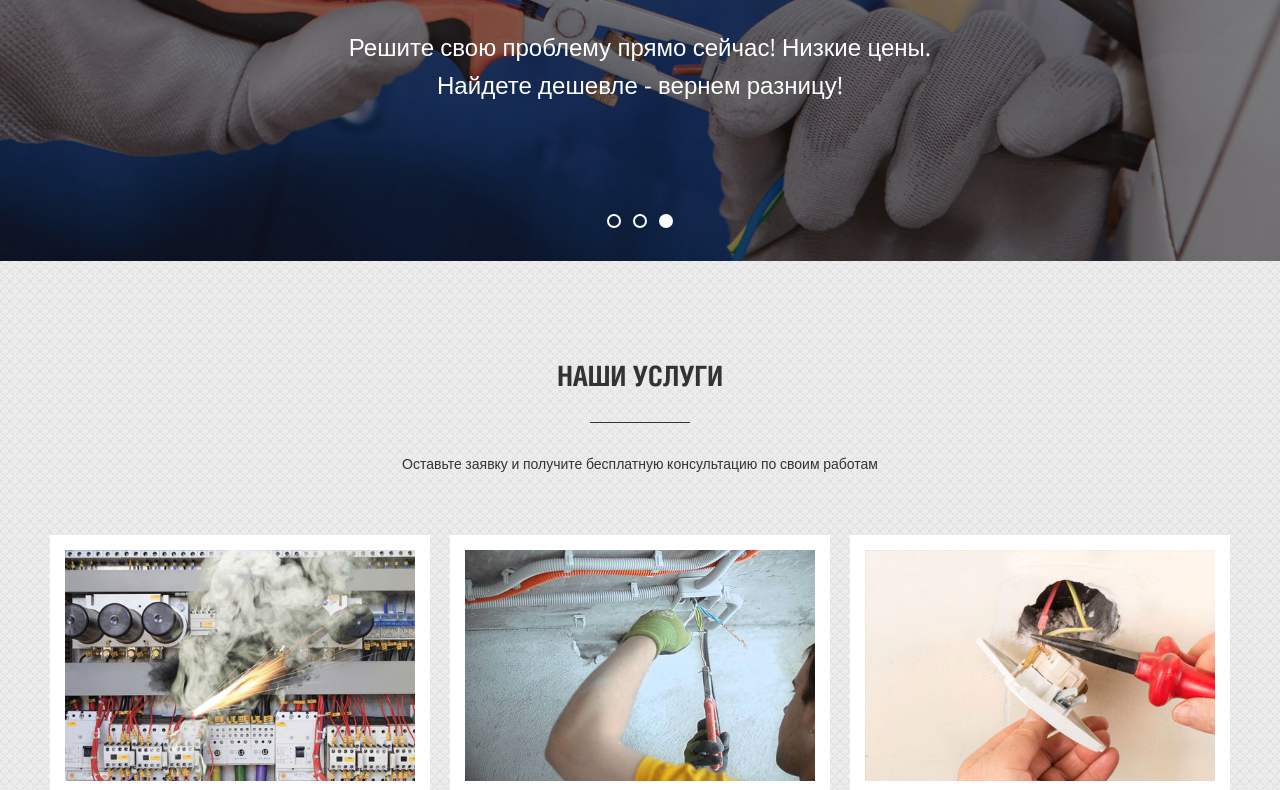
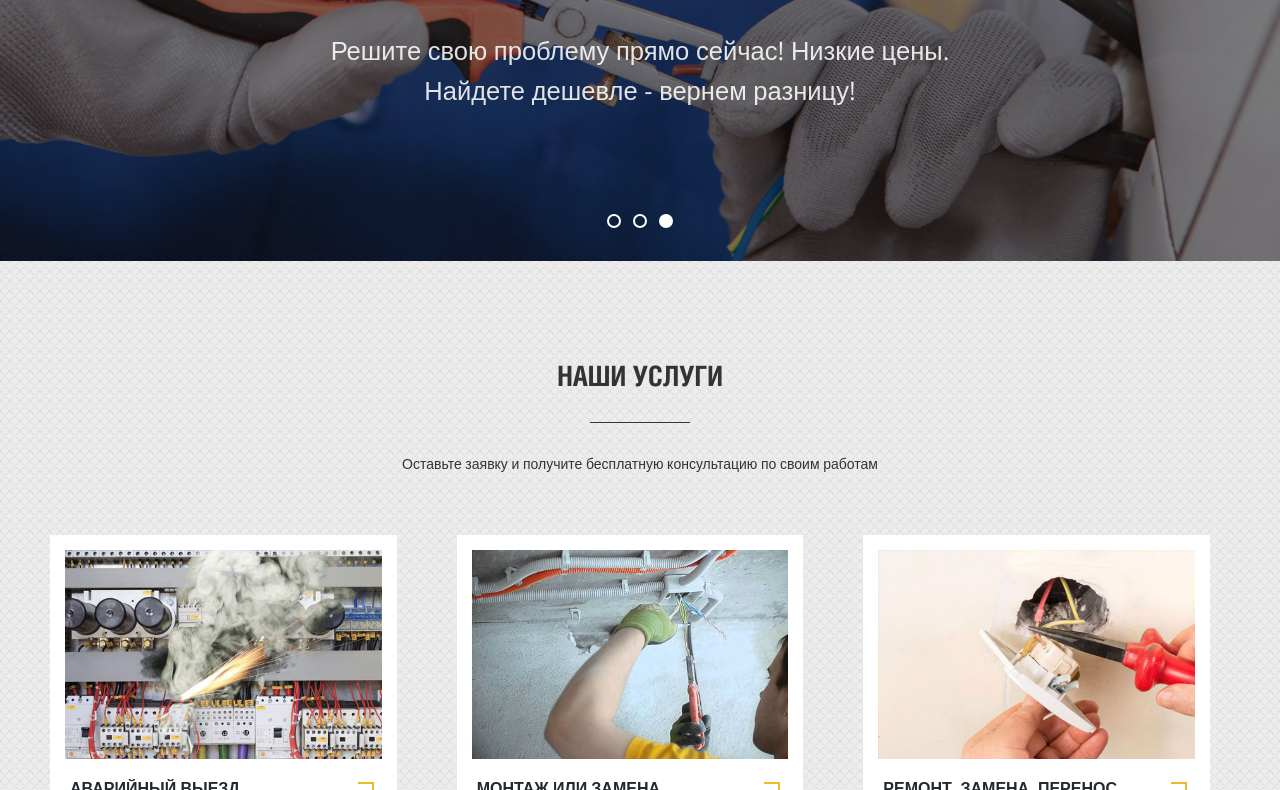
Before and after one commit to Gorbunov-it/Electrician, a website built with webpack: page dist/index.html in a window 1280 px wide. Shown: the part 359-1149 px from the top of the page. Built offline with nearby package versions, Linux system fonts and the light colour scheme; files whose address does not match are found by name.

Commit message:
Блок "Наши услуги"

```diff
--- a/package.json
+++ b/package.json
@@ -18,6 +18,9 @@
     "url": "https://github.com/Gorbunov-it/Electrician/issues"
   },
   "homepage": "https://github.com/Gorbunov-it/Electrician#readme",
+  "dependencies": {
+    "swiper": "^11.0.5"
+  },
   "devDependencies": {
     "webpack": "^5.90.0",
     "webpack-cli": "^5.1.4",
--- a/src/index.js
+++ b/src/index.js
@@ -2,8 +2,10 @@ import up from "./modules/up";
 import menu from "./modules/topMenu";
 import slider from "./modules/slider";
 import accordion from "./modules/accordion";
+import cardSlider from "./modules/cardSlider";
 
 up();
 menu();
 slider();
 accordion();
+cardSlider();
--- /dev/null
+++ b/src/modules/cardSlider.js
@@ -0,0 +1,31 @@
+import Swiper from "swiper";
+import { Navigation } from "swiper/modules";
+const cardSlider = () => {
+  const swiper = new Swiper(".swiper", {
+    modules: [Navigation],
+    loop: true,
+    slidesPerView: 3,
+    spaceBetween: 30,
+    freeMode: true,
+    navigation: {
+      nextEl: ".arrow-right",
+      prevEl: ".arrow-left",
+    },
+    breakpoints: {
+      640: {
+        slidesPerView: 2,
+        spaceBetween: 10,
+      },
+      768: {
+        slidesPerView: 2,
+        spaceBetween: 20,
+      },
+      1024: {
+        slidesPerView: 3,
+        spaceBetween: 40,
+      },
+    },
+  });
+};
+
+export default cardSlider;
```
Also changed, not shown: dist/css/style.css, dist/index.html, dist/js/main.js.
